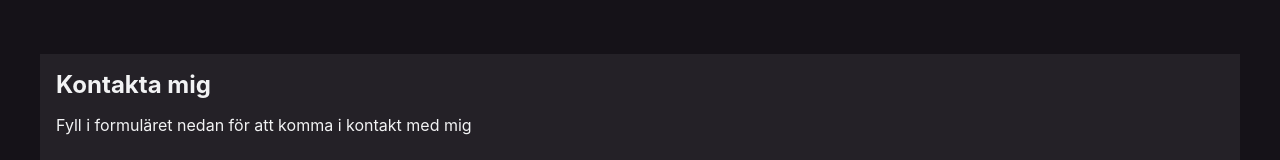
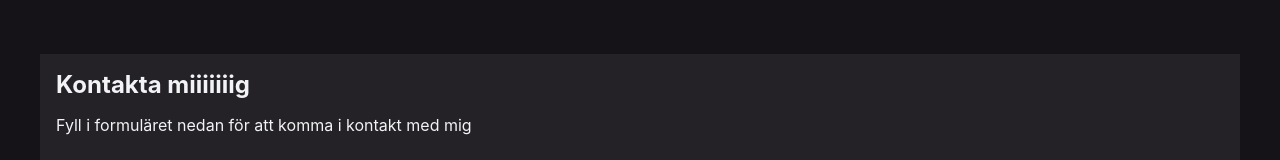
Before and after one commit to Emeliie094/Emeliie094.github.io, a React (Create React App) app: page / in a window 1280 px wide. Shown: the part 2824-2984 px from the top of the page. Built offline with nearby package versions, Linux system fonts and the light colour scheme.

Commit message:
commit message

```diff
--- a/src/pages/Contact.js
+++ b/src/pages/Contact.js
@@ -4,7 +4,7 @@ function Contact() {
     return (
         <div id="contact" className="contact">
             <form className="form-wrapper" action="https://formsubmit.co/emeliie094@hotmail.com" method="POST">
-                <h2>Kontakta mig</h2>
+                <h2>Kontakta miiiiiiig</h2>
                 <p>Fyll i formuläret nedan för att komma i kontakt med mig</p>
                 <label for="name"> Namn:</label>
                 <input id="name" name="name" type="text" placeholder="name" required />
```
